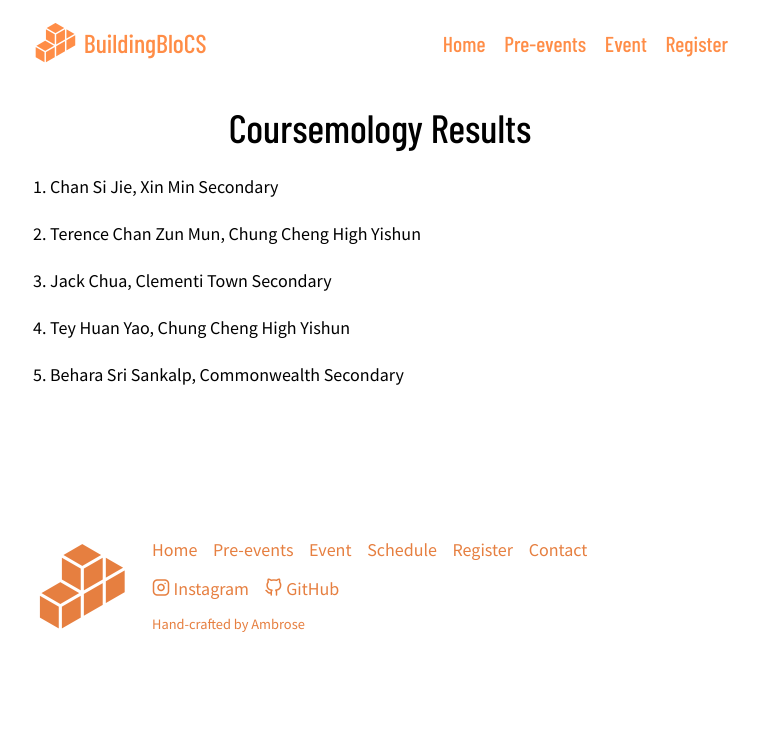
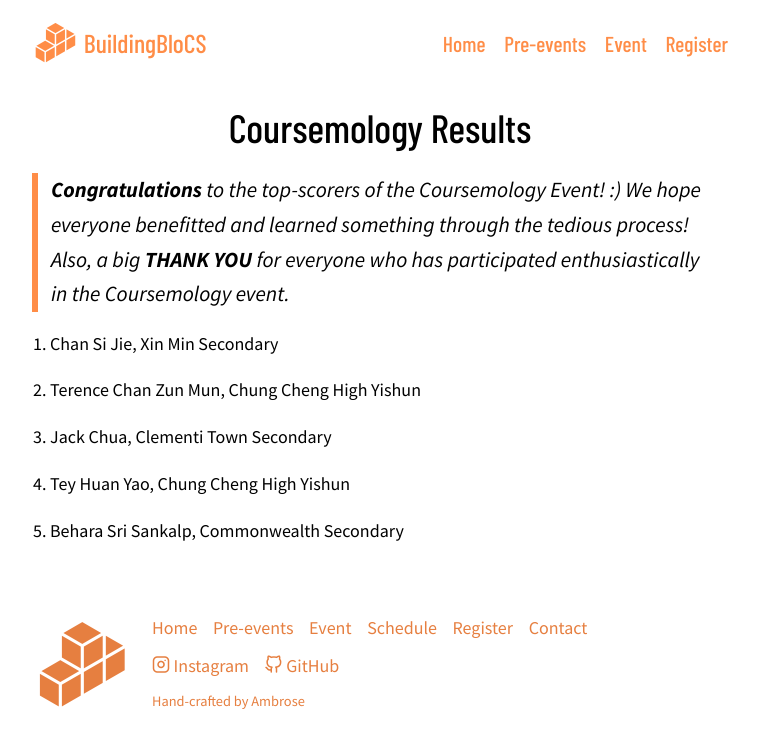
Before and after one commit to buildingblocs/2018, a Jekyll site: the page built from pre-event/coursemology/index.md, in a window 1280 px wide. Shown: the top 748 px of the page, without its empty margins (260-1019 px from the left). Built offline with Jekyll 4.4.1, drawn with Linux system fonts in a browser that asks for light colours; some web fonts are replaced; our own code applies the rules of GitHub Pages for plain Markdown files.

Commit message:
Update index.md

```diff
--- a/pre-event/coursemology/index.md
+++ b/pre-event/coursemology/index.md
@@ -3,6 +3,8 @@ layout: default
 ---
 
 # Coursemology Results
+
+> **Congratulations** to the top-scorers of the Coursemology Event! :) We hope everyone benefitted and learned something through the tedious process! Also, a big **THANK YOU** for everyone who has participated enthusiastically in the Coursemology event.
 
 1. Chan Si Jie, Xin Min Secondary
 
```
